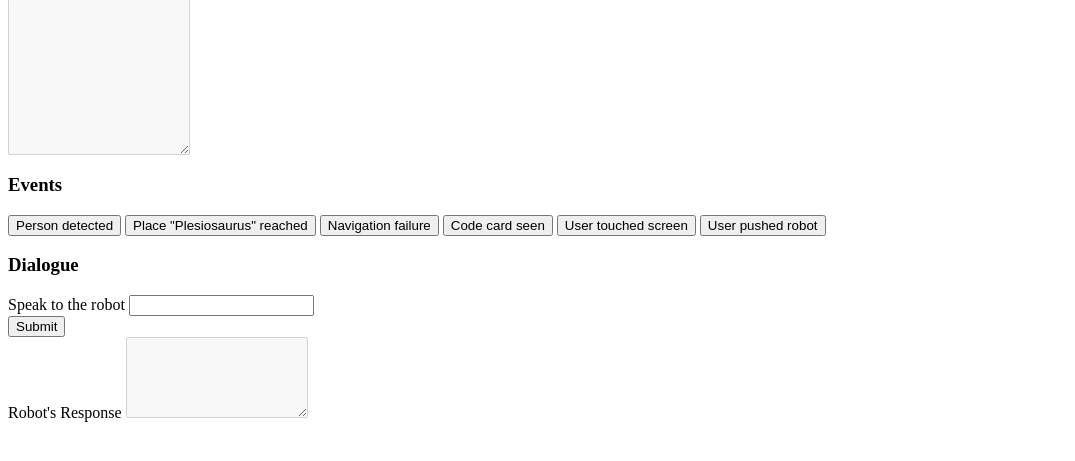
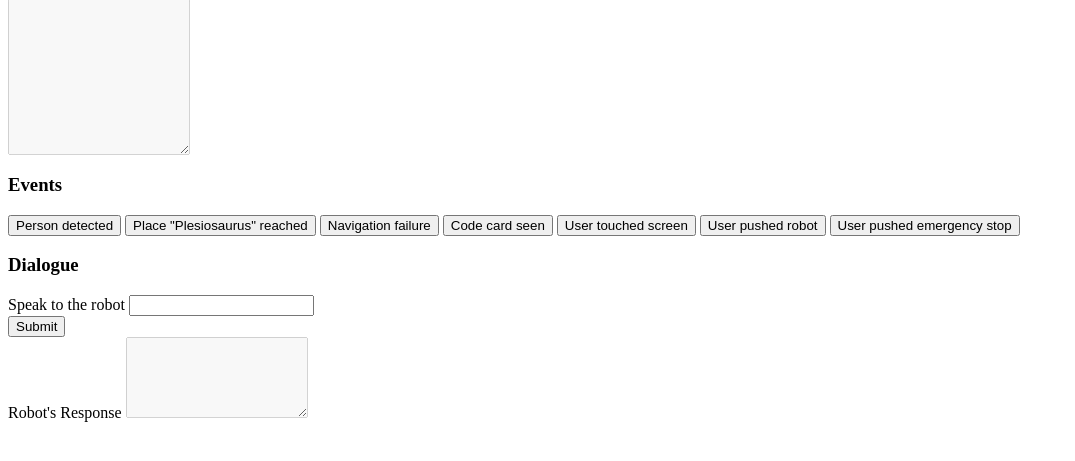
Before and after one commit to LCAS/robot-dialogflow, a Python web app: template fulfilments/templates/index.html in a window 1280 px wide. Shown: the part 171-632 px from the top of the page, without its empty margins (0-1075 px from the left). Run offline with Jinja, Linux system fonts and the light colour scheme; the template is opened without the code that fills it, so the values that code supplies are empty.

Commit message:
more events

```diff
--- a/fulfilments/templates/index.html
+++ b/fulfilments/templates/index.html
@@ -124,6 +124,11 @@ $$(document).ready(function () {
 					});">
 					User pushed robot
 				</button>
+				<button type="button" class="btn btn-default"
+					onclick="send_event('emergency_stop', {
+					});">
+					User pushed emergency stop
+				</button>
 			</div>
 		</div>
 		<div class="col-md-4">
```
